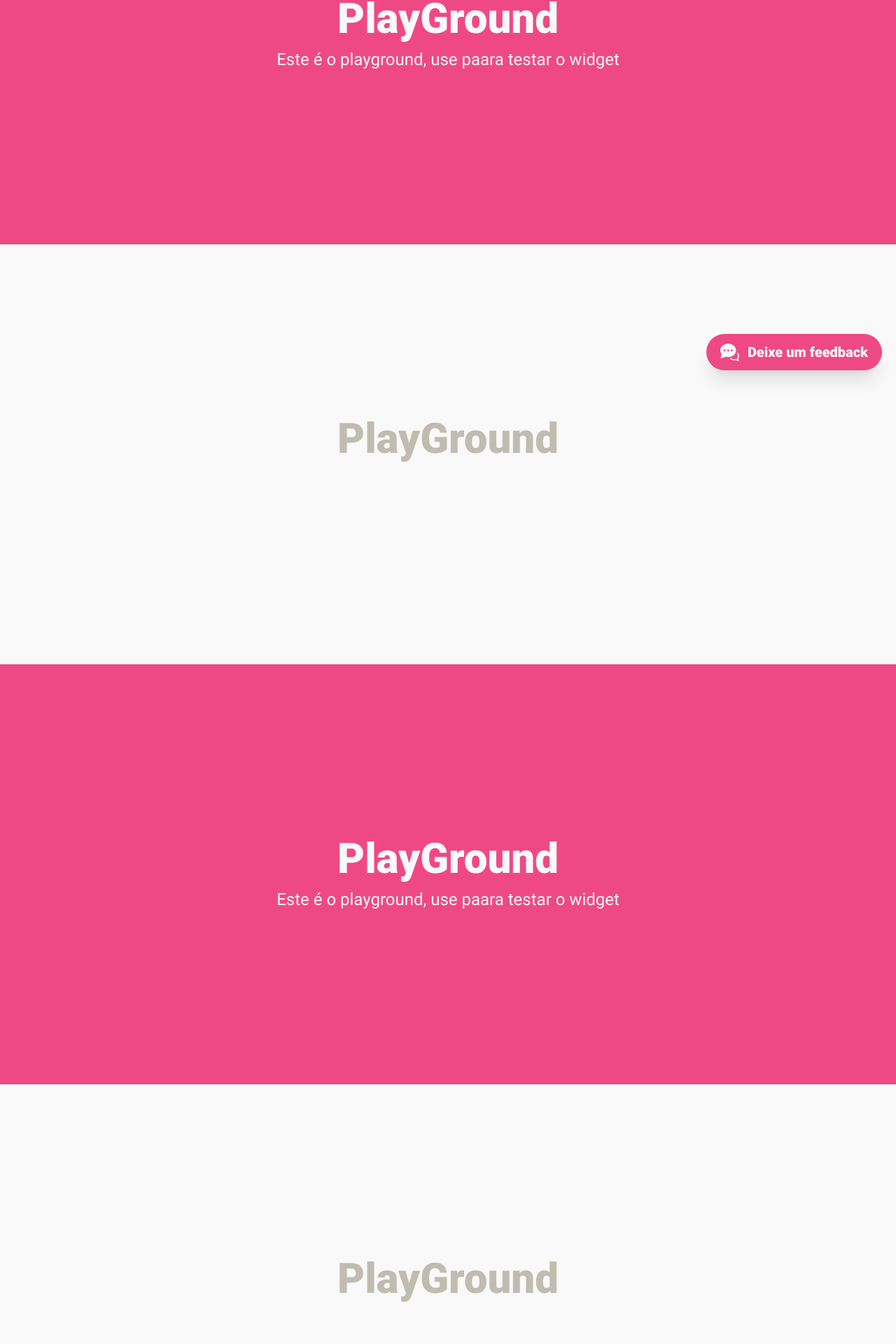
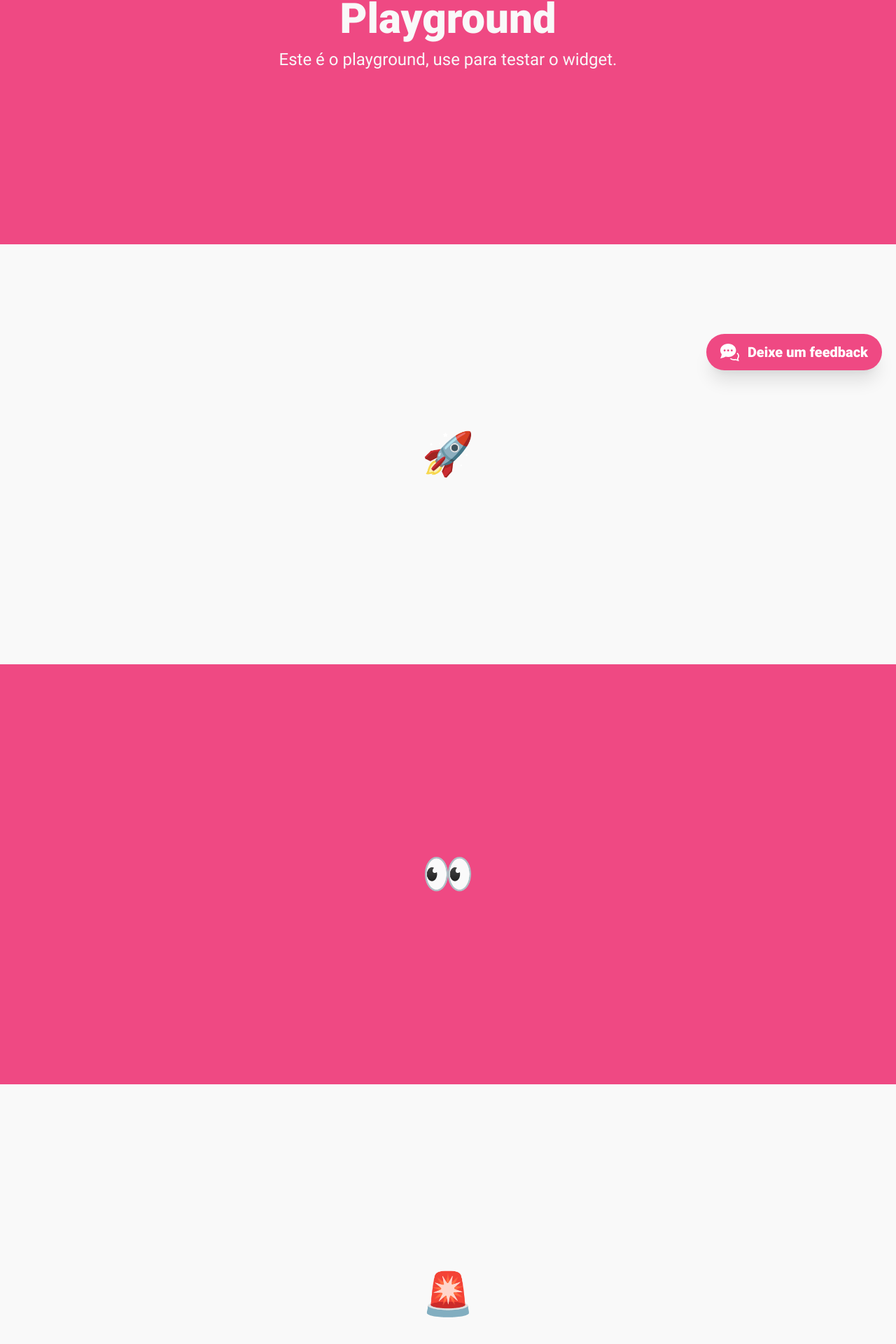
Before and after one commit to Silas06/treinamento-vue3, a Vue app in the folder widget/: page / in a window 1280 px wide. Shown: the part 251-2171 px from the top of the page at 70% size. Built offline with nearby package versions, Linux system fonts and the light colour scheme.

Commit message:
ajustes-widget

```diff
--- a/widget/src/views/Playground/index.vue
+++ b/widget/src/views/Playground/index.vue
@@ -2,36 +2,26 @@
   <div
     class="w-full h-3/4 flex flex-col justify-center items-center bg-brand-main"
   >
-    <h1 class="text-6xl font-black text-brand-gray">PlayGround</h1>
+    <h1 class="text-6xl font-black text-brand-gray">Playground</h1>
     <p class="text-2xl mt-3 font-regular text-brand-gray">
-      Este é o playground, use paara testar o widget
+      Este é o playground, use para testar o widget.
     </p>
   </div>
   <div
     class="w-full h-3/4 flex flex-col justify-center items-center bg-brand-gray"
   >
-    <h1 class="text-6xl font-black text-brand-graydark">PlayGround</h1>
-    <p class="text-2xl mt-3 font-regular text-brand-gray">
-      Este é o playground, use paara testar o widget
-    </p>
+    <h1 class="text-6xl font-black text-brand-graydark">🚀</h1>
   </div>
   <div
     class="w-full h-3/4 flex flex-col justify-center items-center bg-brand-main"
   >
-    <h1 class="text-6xl font-black text-brand-gray">PlayGround</h1>
-    <p class="text-2xl mt-3 font-regular text-brand-gray">
-      Este é o playground, use paara testar o widget
-    </p>
+    <h1 class="text-6xl font-black text-brand-gray">👀</h1>
   </div>
   <div
     class="w-full h-3/4 flex flex-col justify-center items-center bg-brand-gray"
   >
-    <h1 class="text-6xl font-black text-brand-graydark">PlayGround</h1>
-    <p class="text-2xl mt-3 font-regular text-brand-gray">
-      Este é o playground, use paara testar o widget
-    </p>
+    <h1 class="text-6xl font-black text-brand-graydark">🚨</h1>
   </div>
-
   <widget />
 </template>
 
@@ -42,5 +32,3 @@ export default defineComponent({
   components: { Widget }
 })
 </script>
-
-<style></style>
```
